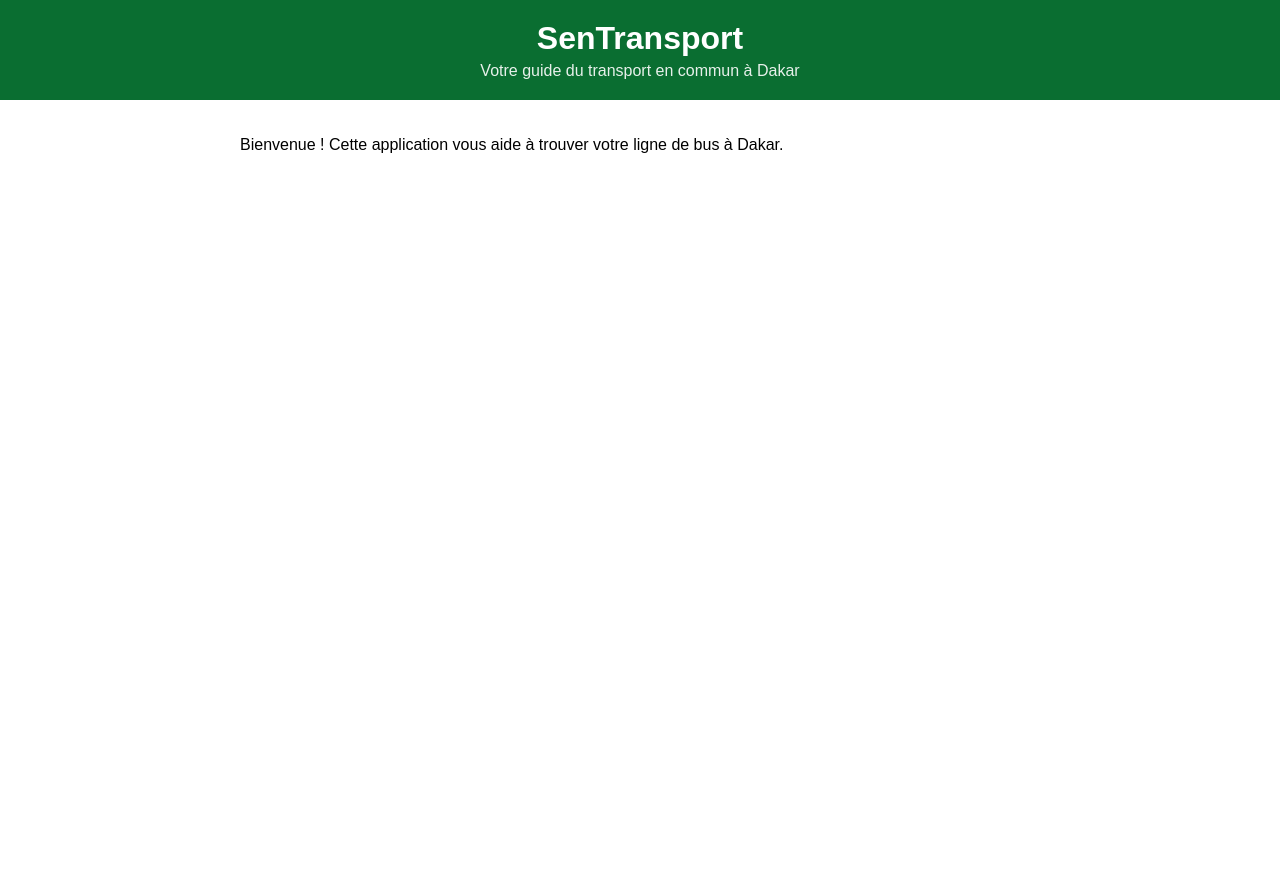
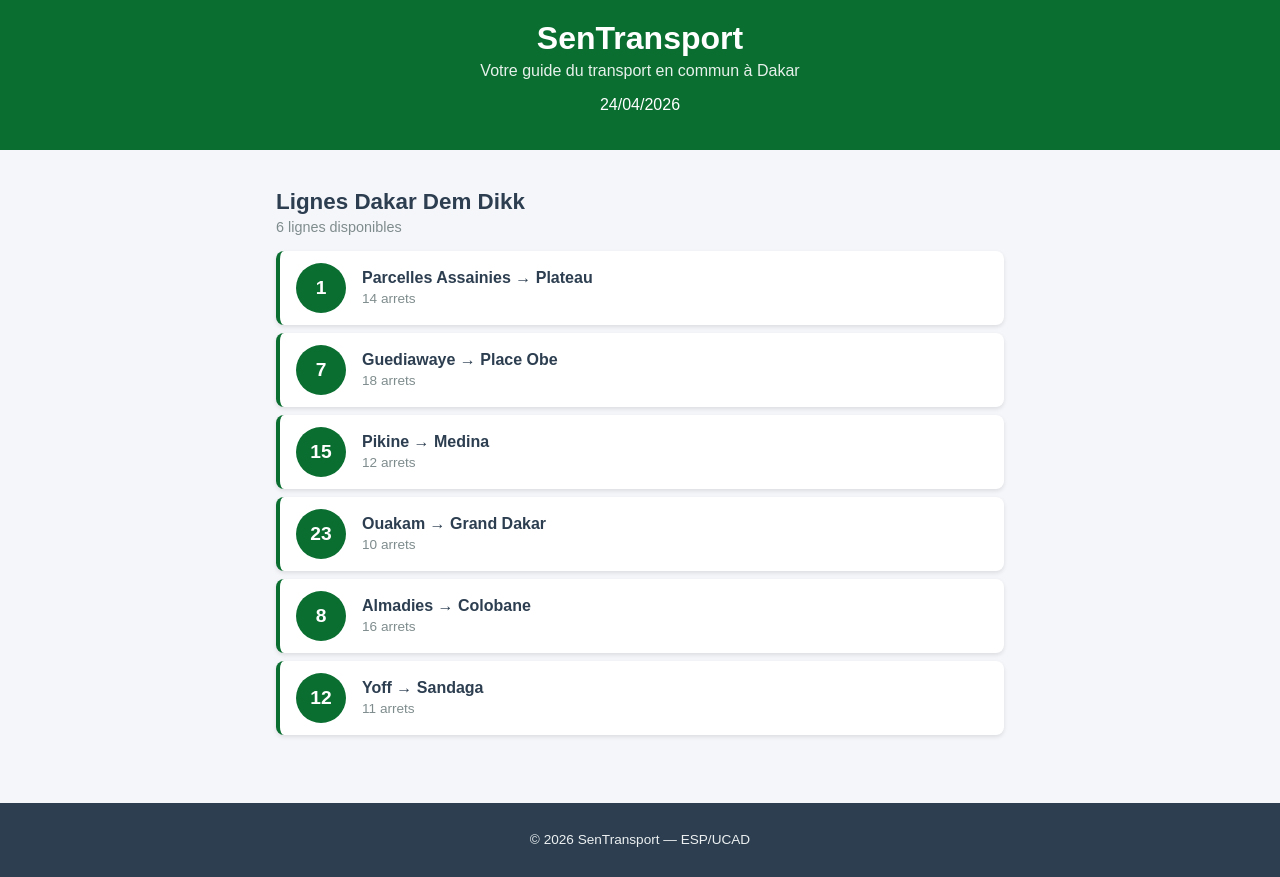
Before and after one commit to melodiee-allrsm/sentransport, a React (Create React App) app: page / in a window 1280 px wide. Before the commit the page ends 800 px from the top, so only its background shows below. Built offline with nearby package versions, Linux system fonts and the light colour scheme.

Commit message:
Lab 2 : composants statiques LigneBus et ListeLignes

```diff
--- a/src/App.css
+++ b/src/App.css
@@ -1,10 +1,20 @@
 .App {
   font-family: Arial, sans-serif;
   min-height: 100vh;
+  background-color: #f5f6fa;
+  display: flex;
+  flex-direction: column;
 }
-
-.contenu{
+.contenu {
   padding: 20px;
   max-width: 800px;
   margin: 0 auto;
+  width: 100%;
+  box-sizing: border-box;
+  flex: 1;
 }
+@media (max-width: 600px) {
+  .contenu {
+    padding: 12px;
+  }
+}
--- a/src/App.js
+++ b/src/App.js
@@ -1,15 +1,34 @@
-//On importe le fichier css
+//On importe le fichier css le header
+//le footer et le composant ListeLignes
 import './App.css';
 import Header from './Header';
+import Footer from './Footer';
+import ListeLignes from './ListeLignes';
 
 function App() { //definition de notre composant
+
+  const lignes = [
+    { id: 1, numero: "1", depart: "Parcelles Assainies",
+      arrivee: "Plateau",arrets: 14 },
+    { id: 2, numero: "7", depart: "Guediawaye",
+    arrivee: "Place Obe", arrets: 18 },
+    { id: 3, numero: "15", depart: "Pikine",
+    arrivee: "Medina",arrets: 12 },
+    { id: 4, numero: "23", depart: "Ouakam",
+    arrivee: "Grand Dakar", arrets: 10 },
+    { id: 5, numero: "8", depart: "Almadies",
+    arrivee: "Colobane",arrets: 16 },
+    { id: 6, numero: "12", depart: "Yoff",
+    arrivee: "Sandaga",arrets: 11 },
+  ];
+
   return (
     <div className="App">
       <Header/>
       <main className='contenu'>
-        <p>Bienvenue ! Cette application vous aide à trouver
-          votre ligne de bus à Dakar.</p>
+        <ListeLignes lignes={lignes}/>
       </main>
+      <Footer/>
     </div>
   );
 }
--- /dev/null
+++ b/src/Footer.css
@@ -0,0 +1,8 @@
+.footer {
+    background-color: #2c3e50;
+    color: #ecf0f1;
+    text-align: center;
+    padding: 16px;
+    margin-top: 40px;
+    font-size: 0.85rem;
+}
--- /dev/null
+++ b/src/Footer.js
@@ -0,0 +1,13 @@
+//On importe le fichier css
+import './Footer.css';
+
+function Footer() {
+    return (
+        <footer className="footer">
+            <p>&copy; 2026 SenTransport &mdash; ESP/UCAD</p>
+        </footer>
+    );
+}
+
+//rendre le composant disponible pour les autres fichiers
+export default Footer;
--- a/src/Header.js
+++ b/src/Header.js
@@ -2,12 +2,14 @@
 import './Header.css';
 
 function Header(){ //definition du composant
+    let date = new Date().toLocaleDateString('fr-FR');
     return(
         <header className='header'>
             <h1 className='header-titre'>SenTransport</h1>
             <p className='header-soustitre'>
                 Votre guide du transport en commun à Dakar
             </p>
+            <p>{date}</p>
         </header>
     );
 }
--- /dev/null
+++ b/src/LigneBus.css
@@ -0,0 +1,45 @@
+.ligne-bus {
+    display: flex;
+    align-items: center;
+    padding: 12px 16px;
+    margin: 8px 0;
+    background-color: #ffffff;
+    border-radius: 8px;
+    border-left: 4px solid #0a6e31;
+    box-shadow: 0 2px 4px rgba(0, 0, 0, 0.1);
+    cursor: pointer;
+    transition: transform 0.2s, box-shadow 0.2s;
+}
+
+.ligne-bus:hover {
+    transform: translateX(4px);
+    box-shadow: 0 4px 8px rgba(0, 0, 0, 0.15);
+}
+.ligne-numero {
+    background-color: #0a6e31;
+    color: white;
+    font-weight: bold;
+    font-size: 1.2rem;
+    width: 50px;
+    height: 50px;
+    border-radius: 50%;
+    display: flex;
+    align-items: center;
+    justify-content: center;
+    margin-right: 16px;
+    flex-shrink: 0;
+}
+.ligne-info {
+    display: flex;
+    flex-direction: column;
+}
+.ligne-trajet {
+    font-size: 1rem;
+    font-weight: 600;
+    color: #2c3e50;
+}
+.ligne-arrets {
+    font-size: 0.85rem;
+    color: #7f8c8d;
+    margin-top: 4px;
+}
--- /dev/null
+++ b/src/LigneBus.js
@@ -0,0 +1,19 @@
+//on importe le fichier css
+import './LigneBus.css';
+
+//on destructure les props le parent passera ces 4 valeurs
+function LigneBus({ numero, depart, arrivee, arrets }) {
+return (
+    <div className="ligne-bus">
+        <div className="ligne-numero">{numero}</div>
+        <div className="ligne-info">
+            <span className="ligne-trajet">
+                {depart} &rarr; {arrivee}
+            </span>
+            <span className="ligne-arrets">{arrets} arrets</span>
+        </div>
+    </div>
+);
+}
+//on rend le fichier importable par les autres fichiers
+export default LigneBus;
--- /dev/null
+++ b/src/ListeLignes.css
@@ -0,0 +1,15 @@
+.liste-lignes {
+    padding: 0 16px;
+}
+
+.liste-titre {
+    color: #2c3e50;
+    font-size: 1.4rem;
+    margin-bottom: 4px;
+}
+.liste-description {
+    color: #7f8c8d;
+    font-size: 0.9rem;
+    margin-top: 0;
+    margin-bottom: 16px;
+}
--- /dev/null
+++ b/src/ListeLignes.js
@@ -0,0 +1,32 @@
+//on importe le fichier css et celui contenant le composant LigneBus
+import LigneBus from './LigneBus';
+import './ListeLignes.css';
+
+//le composant recoit une prop lignes qui est un tableau d'objet
+function ListeLignes({ lignes }) {
+return (
+    <div className="liste-lignes">
+        <h2 className="liste-titre">Lignes Dakar Dem Dikk</h2>
+        <p className="liste-description">
+            {lignes.length} lignes disponibles
+        </p>
+        {lignes.map(ligne => (
+            <LigneBus
+                key={ligne.id}
+                numero={ligne.numero}
+                depart={ligne.depart}
+                arrivee={ligne.arrivee}
+                arrets={ligne.arrets}
+            />
+        ))}
+    </div>
+);
+}
+
+//rend le composant disponible pour les autres fichiers
+export default ListeLignes;
+
+
+//Dans ce code pour chaque ligne on appelle le composant LignesBus pour afficher ces details
+// key={ligne.id} la prop key est obligatoire dans un map().
+//Elle permet à React d'identifier chaque élément de manière unique
```
Also changed, not shown: src/Statistique1.js (added, +7 -0 lines), src/Statistique2.js (added, +8 -0 lines), src/Statistique3.js (added, +7 -0 lines).
